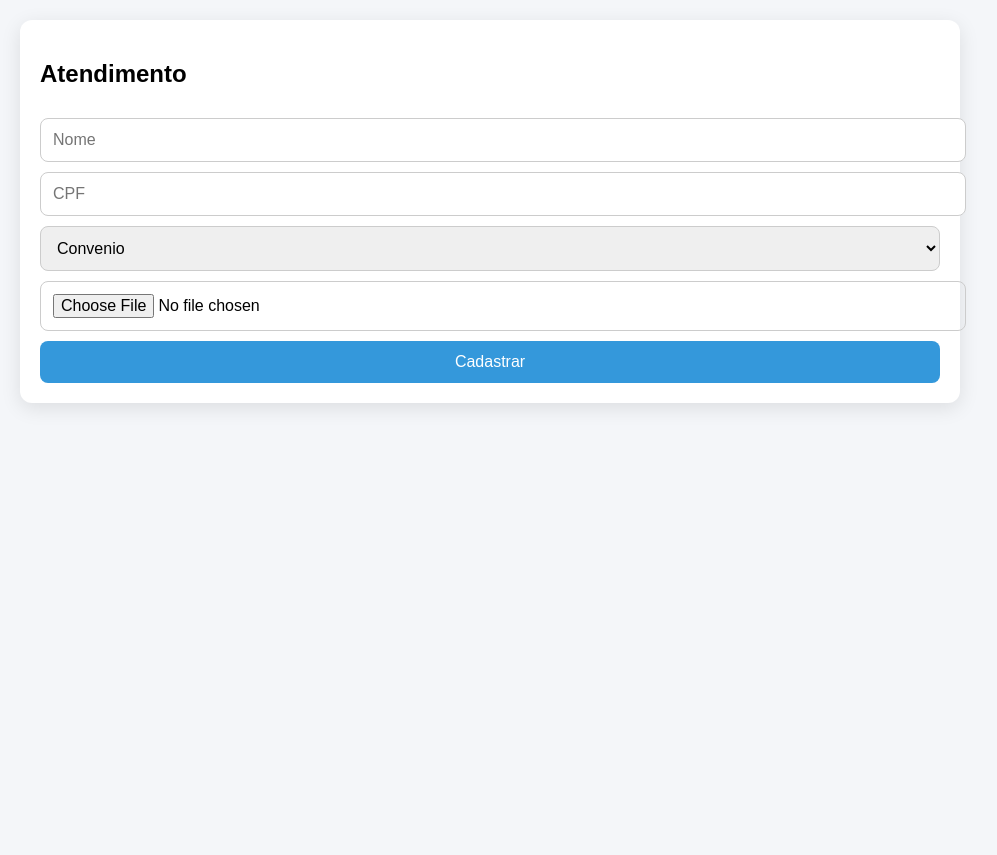
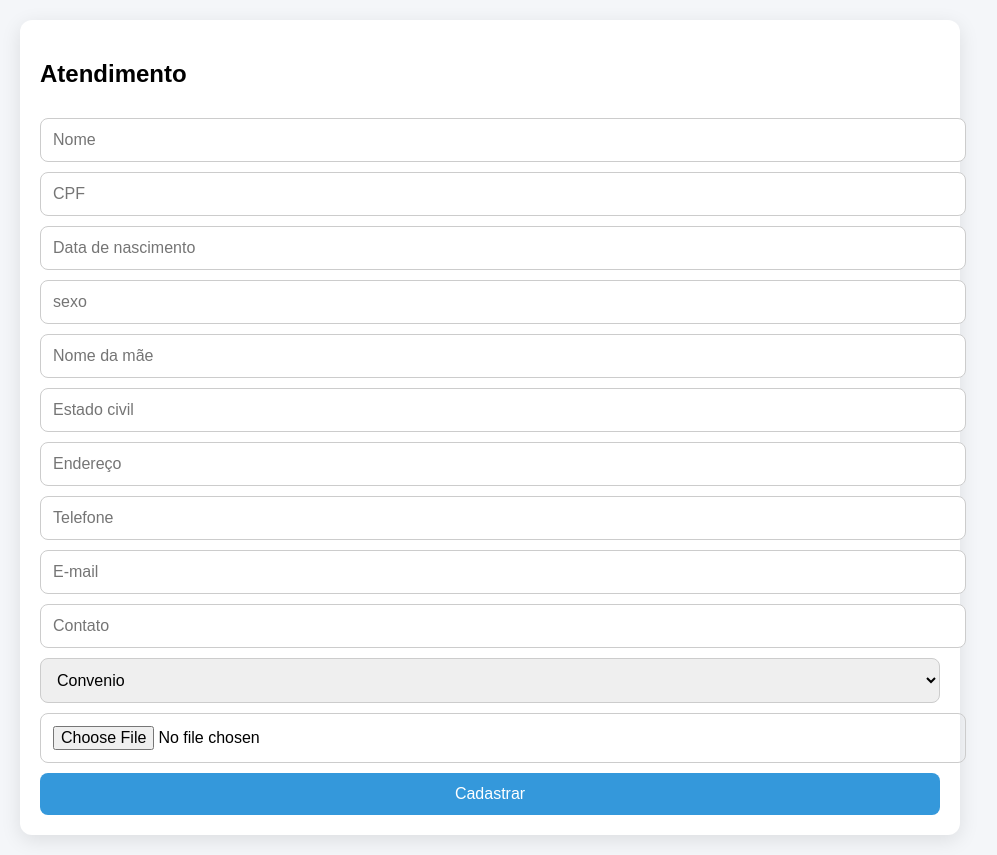
Before and after one commit to Deivid445/projeto-sentinela, a website: page frontend/atendimento.html in a window 1280 px wide. Shown: the whole page, without its empty margins (150-1147 px from the left). Before the commit the page ends 800 px from the top, so only its background shows below. Drawn offline with Linux system fonts and the light colour scheme; files that its build step writes are made by us from their sources.

Commit message:
Enhance atendimento form with more fields
Added additional input fields for patient information.

```diff
--- a/frontend/atendimento.html
+++ b/frontend/atendimento.html
@@ -7,6 +7,14 @@
 
 <input id="nome" placeholder="Nome">
 <input id="cpf" placeholder="CPF">
+  <input id="Data de nascimento" placeholder="Data de nascimento">
+  <input id="sexo" placeholder="sexo">
+  <input id="Nome da mãe" placeholder="Nome da mãe">
+  <input id="Estado civil" placeholder="Estado civil">
+  <input id="Endereço" placeholder="Endereço">
+  <input id="Telefone" placeholder="Telefone">
+  <input id="E-mail" placeholder="E-mail">
+  <input id="COntato" placeholder="Contato">
 
 <select id="tipo">
   <option>Convenio</option>
```
